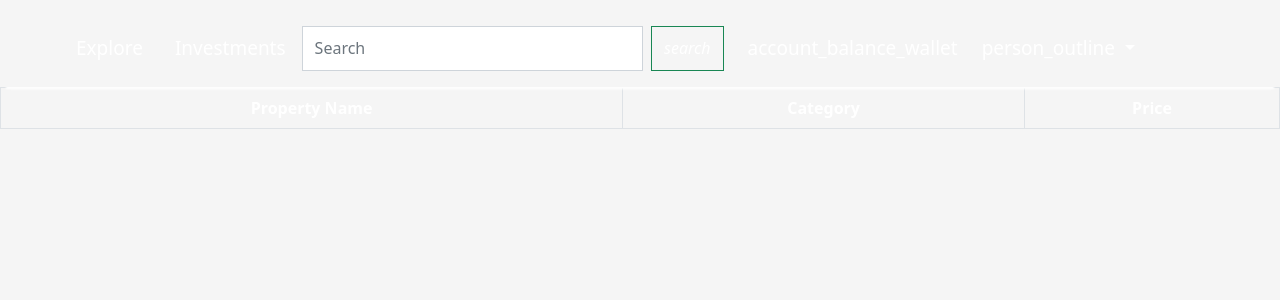
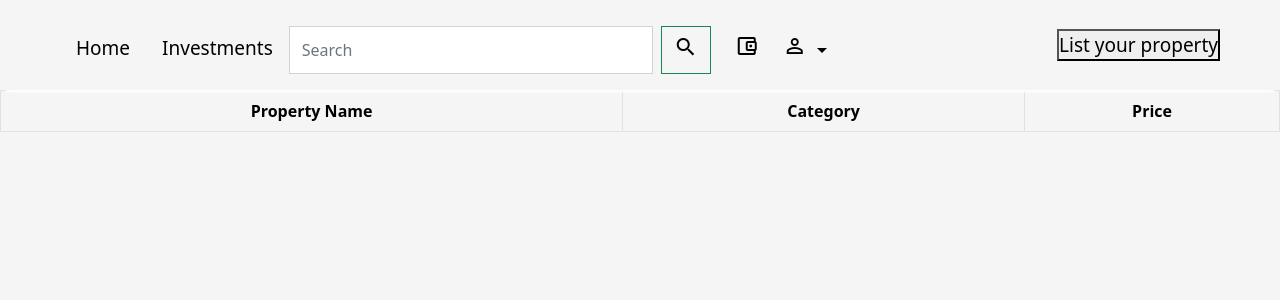
Before and after one commit to sashankmvv/pip-install, a Django app: page /allproperties/1/ in a window 1280 px wide. Shown: the top 300 px of the page. Run offline with Django 4.2, Linux system fonts and the light colour scheme; data that the repository does not hold is empty; some libraries are stand-ins or nearby versions.

Commit message:
Holdings backend

```diff
--- a/investor/urls.py
+++ b/investor/urls.py
@@ -1,9 +1,12 @@
 from django.urls import path
 from . import views
 
+
+app_name="investor"
 urlpatterns = [
     path('holding/<str:investor_id>/',
          views.get_holding, name='portfolio-holdings'),
-    path('listing/<str:investor_id>/',
-         views.get_listing, name='portfolio-listings'),
+#     path('listing/<str:investor_id>/',
+#          views.get_listing, name='portfolio-listings'),
+
 ]
--- a/property/static/property/all_properties.css
+++ b/property/static/property/all_properties.css
@@ -0,0 +1,28 @@
+* {
+    padding: 0;
+    margin: 0;
+    box-sizing: border-box;
+    /* font-family: "Eb Garamond"; */
+    /* background-color: black; */
+    color: black;
+
+}
+
+.navbar {
+    box-shadow: 0px 8px 2px -6px rgba(255, 255, 255);
+    /* color: white; */
+}
+
+nav .navbar-nav li a {
+    color: black !important;
+}
+
+a {
+    font-size: 19px;
+}
+
+#navBarSearchForm {
+    width: 430px !important;
+
+
+}
--- a/property/static/property/base.css
+++ b/property/static/property/base.css
@@ -4,16 +4,16 @@
     box-sizing: border-box;
     /* font-family: "Eb Garamond"; */
 
-    color: white;
+    color: black;
 
 }
 .navbar{
     box-shadow: 0px 8px 2px -6px rgba(255,255,255);
-  color:white;
+  color:black;
 
     }
 nav .navbar-nav li a{
-  color: white !important;
+  color: black !important;
   }
 a{
       font-size:19px ;
--- a/property/templates/property/base.html
+++ b/property/templates/property/base.html
@@ -4,15 +4,19 @@
 
 <head>
     <!-- Required meta tags -->
+
     <meta charset="utf-8">
     <meta name="viewport" content="width=device-width, initial-scale=1">
-    <!-- <link rel="stylesheet" href="https://fonts.googleapis.com/icon?family=Material+Icons"> -->
-    <!-- <link rel="stylesheet" href="https://fonts.googleapis.com/icon?family=Material+Icons+Outlined"> -->
+    <link rel="stylesheet" href="https://fonts.googleapis.com/icon?family=Material+Icons">
+    <link rel="stylesheet" href="https://fonts.googleapis.com/icon?family=Material+Icons+Outlined">
 
     <!-- Bootstrap CSS -->
     <link href="https://cdn.jsdelivr.net/npm/bootstrap@5.1.3/dist/css/bootstrap.min.css" rel="stylesheet"
         integrity="sha384-1BmE4kWBq78iYhFldvKuhfTAU6auU8tT94WrHftjDbrCEXSU1oBoqyl2QvZ6jIW3" crossorigin="anonymous">
-    <link rel="stylesheet" href="../static/property/base.css">
+
+    <link rel="stylesheet" href="{% static 'property/base.css' %}">
+
+
     <script src="https://code.jquery.com/jquery-3.2.1.slim.min.js"
         integrity="sha384-KJ3o2DKtIkvYIK3UENzmM7KCkRr/rE9/Qpg6aAZGJwFDMVNA/GpGFF93hXpG5KkN"
         crossorigin="anonymous"></script>
@@ -23,6 +27,8 @@
     <script src="https://maxcdn.bootstrapcdn.com/bootstrap/4.0.0/js/bootstrap.min.js"
         integrity="sha384-JZR6Spejh4U02d8jOt6vLEHfe/JQGiRRSQQxSfFWpi1MquVdAyjUar5+76PVCmYl"
         crossorigin="anonymous"></script>
+          {% block styles %}
+    {% endblock styles %}
     <title>Home page</title>
 </head>
 
@@ -39,10 +45,10 @@
             <div class="collapse navbar-collapse" id="navbarSupportedContent" style="padding-top: 10px;">
                 <ul class="navbar-nav ">
                     <li class="nav-item">
-                        <a class="nav-link active px-3 " aria-current="page" href="#">Explore</a>
+                        <a class="nav-link active px-3 " aria-current="page" href="{% url 'Home' %}">Home</a>
                     </li>
                     <li class="nav-item">
-                        <a class="nav-link px-3" href="#">Investments</a>
+                        <a class="nav-link px-3" href="{% url 'investor:portfolio-holdings' request.aadhar_number %}">Investments</a>
                     </li>
                     <form class="form navbar-nav mr-auto ml-auto" id="navBarSearchForm">
                         <input class="form-control mr-sm-2 search" type="search" placeholder="Search"
@@ -77,15 +83,18 @@
                     </li>
                 </ul>
             </div>
+
+            <a href=""> <button class="btn1">List your property</button></a>
         </div>
     </nav>
 
     <script src="https://cdn.jsdelivr.net/npm/bootstrap@5.1.3/dist/js/bootstrap.bundle.min.js"
         integrity="sha384-ka7Sk0Gln4gmtz2MlQnikT1wXgYsOg+OMhuP+IlRH9sENBO0LRn5q+8nbTov4+1p"
         crossorigin="anonymous"></script>
-        {% block styles %} {% endblock %}
-    </style>
-      </head>
+
+
+
+
 
       <body>
 
```
Also changed, not shown: investor/templates/investor/investments.html (added, +38 -0 lines), investor/views.py (+26 -19 lines), investor/static/investments.css (added).
